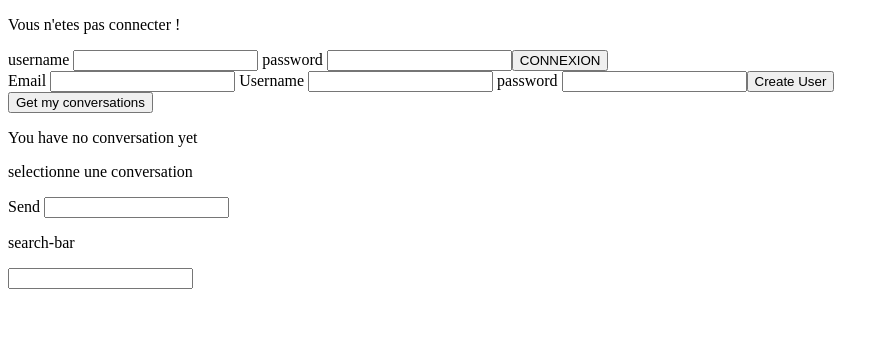
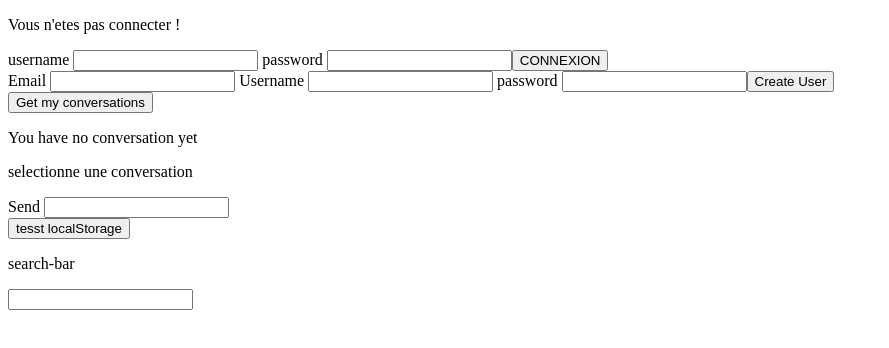
Before and after one commit to nathan38btc/Chat_App, an Angular app: page / in a window 1280 px wide. Shown: the top 348 px of the page, without its empty margins (0-889 px from the left). Built offline with nearby package versions, Linux system fonts and the light colour scheme.

Commit message:
some changes

```diff
--- a/src/composants/Conversation/conversation.component.html
+++ b/src/composants/Conversation/conversation.component.html
@@ -21,3 +21,5 @@
         <input id="message" type="text" formControlName="content" >
     </form>
 </div>
+
+<button (click)="isAuthentocated()"> tesst localStorage </button>
--- a/src/composants/Conversation/conversation.component.ts
+++ b/src/composants/Conversation/conversation.component.ts
@@ -78,4 +78,8 @@ export class ConversationComponent implements OnInit{
       console.log("I don't think so ")
     }
   }
+
+  isAuthentocated(){
+    console.log(JSON.parse(localStorage.getItem('test')??''));
+  }
 }
--- a/src/services/UserData/user-data.service.ts
+++ b/src/services/UserData/user-data.service.ts
@@ -3,6 +3,7 @@ import { BehaviorSubject } from 'rxjs';
 import { ConnectedUser } from '../../interface/connectedUser';
 import { Conversation } from '../../interface/conversation';
 import { Messages } from '../../interface/messages';
+import { json } from 'stream/consumers';
 
 @Injectable({
   providedIn: "root"
@@ -16,6 +17,8 @@ export class UserDataService {
     password:"unconnected",
     Email:"unconnected"
   }
+
+  user:any;
 
   myConversation: Conversation[] = []; // conversation data
   ConversationDetails: Messages[] = [];
@@ -52,4 +55,5 @@ export class UserDataService {
 
 
 
+
 }
```
Also changed, not shown: 1 other file (tests, documents, lock files or other folders).
